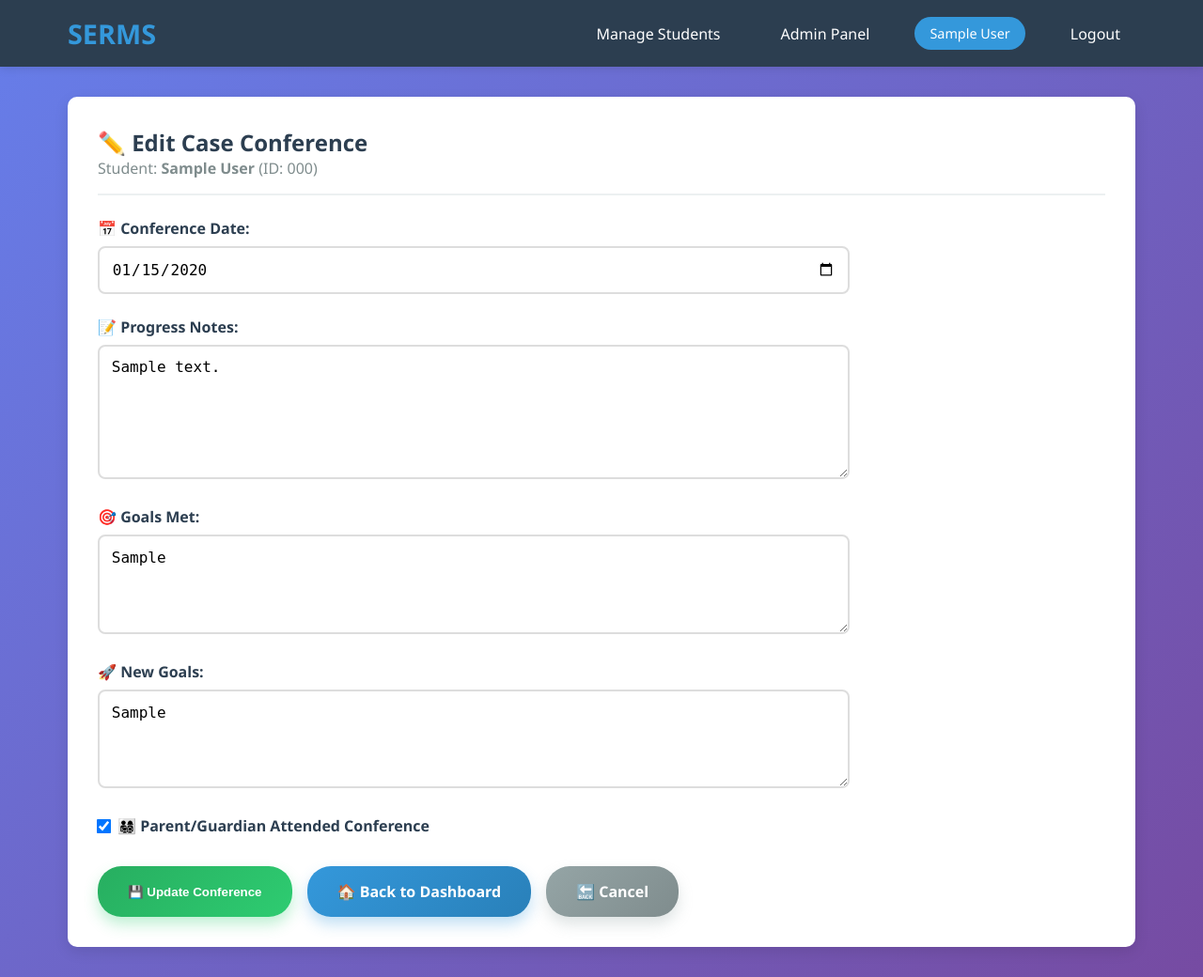
After one commit to astralflare-889/Special-Education-Record-Management-System-SERMS-, a Django app: page /conference/1/edit/ in a window 1280 px wide. The commit adds this page. Shown: the whole page at 94% size. Run offline with Django 4.2, Linux system fonts and the light colour scheme; a user stored in the database is signed in; tables that the repository leaves empty hold one stand-in row (values such as "Sample post").

Commit message:
Major updates: Fixed database schema, added case conference editing, improved navigation with dashboard buttons

```diff
--- a/SERMS/settings.py
+++ b/SERMS/settings.py
@@ -11,6 +11,7 @@ https://docs.djangoproject.com/en/4.2/ref/settings/
 """
 
 from pathlib import Path
+import os
 
 # Build paths inside the project like this: BASE_DIR / 'subdir'.
 BASE_DIR = Path(__file__).resolve().parent.parent
@@ -134,7 +135,7 @@ DEFAULT_AUTO_FIELD = 'django.db.models.BigAutoField'
 import os
 
 # Add your Vercel domain to ALLOWED_HOSTS
-ALLOWED_HOSTS = ['special-education-record-management.vercel.app', 'localhost', '127.0.0.1', '.vercel.app']
+ALLOWED_HOSTS = ['special-education-record-management.vercel.app', 'localhost', '127.0.0.1', '.vercel.app', 'testserver']
 
 # For production
-DEBUG = False
+DEBUG = True
--- a/student_records/templates/student_records/base.html
+++ b/student_records/templates/student_records/base.html
@@ -222,7 +222,7 @@
             <nav class="nav-menu">
                 {% if user.is_authenticated %}
                     {% if user.is_superuser %}
-                        <a href="{% url 'student_list' %}">Manage Students</a>
+                        <a href="{% url 'manage_students' %}">Manage Students</a>
                         <a href="/admin/">Admin Panel</a>
                     {% elif user.teacher %}
                         <a href="{% url 'teacher_dashboard' %}">My Students</a>
@@ -232,7 +232,7 @@
                     <div class="user-info">{{ user.first_name }} {{ user.last_name }}</div>
                     <a href="{% url 'logout' %}">Logout</a>
                 {% else %}
-                    <a href="{% url 'login' %}">Login</a>
+                    <a href="{% url 'home' %}">Login</a>
                 {% endif %}
             </nav>
         </div>
--- a/student_records/templates/student_records/create_conference.html
+++ b/student_records/templates/student_records/create_conference.html
@@ -51,6 +51,9 @@
             <button type="submit" class="btn btn-success" style="padding: 1rem 2rem;">
                 Create Conference Record
             </button>
+            <a href="{% url 'teacher_dashboard' %}" class="btn" style="background: #3498db; color: white; padding: 1rem 2rem;">
+                🏠 Back to Dashboard
+            </a>
             <a href="{% url 'student_detail' student.id %}" class="btn" style="background: #95a5a6; color: white; padding: 1rem 2rem;">
                 Cancel
             </a>
--- /dev/null
+++ b/student_records/templates/student_records/edit_conference.html
@@ -0,0 +1,112 @@
+{% extends 'student_records/base.html' %}
+
+{% block title %}Edit Case Conference - SERMS{% endblock %}
+
+{% block content %}
+<div class="card">
+    <div class="card-header">
+        <h1 class="card-title">✏️ Edit Case Conference</h1>
+        <p style="color: #7f8c8d;">Student: <strong>{{ conference.student.full_name }}</strong> (ID: {{ conference.student.admission_number }})</p>
+    </div>
+
+    <form method="post" style="max-width: 800px;">
+        {% csrf_token %}
+
+        <div class="form-group">
+            <label for="conference_date" style="color: #2c3e50; font-weight: 600;">📅 Conference Date:</label>
+            <input type="date"
+                   id="conference_date"
+                   name="conference_date"
+                   class="form-control"
+                   value="{{ conference.conference_date|date:'Y-m-d' }}"
+                   required
+                   style="border: 2px solid #ddd; border-radius: 8px; padding: 0.8rem;">
+        </div>
+
+        <div class="form-group">
+            <label for="progress_notes" style="color: #2c3e50; font-weight: 600;">📝 Progress Notes:</label>
+            <textarea id="progress_notes"
+                      name="progress_notes"
+                      class="form-control"
+                      rows="6"
+                      required
+                      placeholder="Document student's progress, achievements, and areas of improvement..."
+                      style="border: 2px solid #ddd; border-radius: 8px; padding: 0.8rem; resize: vertical;">{{ conference.progress_notes }}</textarea>
+        </div>
+
+        <div class="form-group">
+            <label for="goals_met" style="color: #2c3e50; font-weight: 600;">🎯 Goals Met:</label>
+            <textarea id="goals_met"
+                      name="goals_met"
+                      class="form-control"
+                      rows="4"
+                      required
+                      placeholder="List the goals that have been achieved..."
+                      style="border: 2px solid #ddd; border-radius: 8px; padding: 0.8rem; resize: vertical;">{{ conference.goals_met }}</textarea>
+        </div>
+
+        <div class="form-group">
+            <label for="new_goals" style="color: #2c3e50; font-weight: 600;">🚀 New Goals:</label>
+            <textarea id="new_goals"
+                      name="new_goals"
+                      class="form-control"
+                      rows="4"
+                      required
+                      placeholder="Set new goals for the student's continued development..."
+                      style="border: 2px solid #ddd; border-radius: 8px; padding: 0.8rem; resize: vertical;">{{ conference.new_goals }}</textarea>
+        </div>
+
+        <div class="form-group">
+            <label style="color: #2c3e50; font-weight: 600; display: flex; align-items: center; gap: 0.5rem;">
+                <input type="checkbox"
+                       name="parent_attended"
+                       {% if conference.parent_attended %}checked{% endif %}
+                       style="transform: scale(1.2);">
+                👨‍👩‍👧‍👦 Parent/Guardian Attended Conference
+            </label>
+        </div>
+
+        <div style="display: flex; gap: 1rem; margin-top: 2rem;">
+            <button type="submit"
+                    class="btn"
+                    style="background: linear-gradient(135deg, #27ae60, #2ecc71); color: white; padding: 1rem 2rem; border-radius: 25px; border: none; font-weight: 600; cursor: pointer; box-shadow: 0 8px 15px rgba(46,204,113,0.3); transition: all 0.3s ease;"
+                    onmouseover="this.style.transform='translateY(-2px)'; this.style.boxShadow='0 12px 20px rgba(46,204,113,0.4)'"
+                    onmouseout="this.style.transform='translateY(0)'; this.style.boxShadow='0 8px 15px rgba(46,204,113,0.3)'">
+                💾 Update Conference
+            </button>
+
+            <a href="{% url 'teacher_dashboard' %}"
+               class="btn"
+               style="background: linear-gradient(135deg, #3498db, #2980b9); color: white; padding: 1rem 2rem; border-radius: 25px; text-decoration: none; font-weight: 600; box-shadow: 0 8px 15px rgba(52,152,219,0.3); transition: all 0.3s ease;"
+               onmouseover="this.style.transform='translateY(-2px)'; this.style.boxShadow='0 12px 20px rgba(52,152,219,0.4)'"
+               onmouseout="this.style.transform='translateY(0)'; this.style.boxShadow='0 8px 15px rgba(52,152,219,0.3)'">
+                🏠 Back to Dashboard
+            </a>
+            <a href="{% url 'student_detail' conference.student.id %}"
+               class="btn"
+               style="background: linear-gradient(135deg, #95a5a6, #7f8c8d); color: white; padding: 1rem 2rem; border-radius: 25px; text-decoration: none; font-weight: 600; box-shadow: 0 8px 15px rgba(149,165,166,0.3); transition: all 0.3s ease;"
+               onmouseover="this.style.transform='translateY(-2px)'; this.style.boxShadow='0 12px 20px rgba(149,165,166,0.4)'"
+               onmouseout="this.style.transform='translateY(0)'; this.style.boxShadow='0 8px 15px rgba(149,165,166,0.3)'">
+                🔙 Cancel
+            </a>
+        </div>
+    </form>
+</div>
+
+<style>
+.form-control:focus {
+    border-color: #3498db !important;
+    box-shadow: 0 0 0 3px rgba(52, 152, 219, 0.1) !important;
+}
+
+.form-group {
+    margin-bottom: 1.5rem;
+}
+
+.form-group label {
+    display: block;
+    margin-bottom: 0.5rem;
+    font-size: 1rem;
+}
+</style>
+{% endblock %}
--- a/student_records/templates/student_records/student_report.html
+++ b/student_records/templates/student_records/student_report.html
@@ -114,6 +114,9 @@
 </div>
 
 <div style="text-align: center; margin-top: 2rem;">
+    <a href="{% url 'teacher_dashboard' %}" class="btn" style="background: #3498db; color: white; margin-right: 1rem;">
+        🏠 Back to Dashboard
+    </a>
     <a href="{% url 'student_detail' student.id %}" class="btn btn-primary" style="margin-right: 1rem;">
         ← Back to Student Details
     </a>
--- a/student_records/urls.py
+++ b/student_records/urls.py
@@ -27,6 +27,7 @@ urlpatterns = [
     # Student details and conferences
     path('student/<int:student_id>/', views.student_detail, name='student_detail'),
     path('student/<int:student_id>/conference/', views.create_conference, name='create_conference'),
+    path('conference/<int:conference_id>/edit/', views.edit_conference, name='edit_conference'),
 
     # Admin management
     path('admin/students/', views.manage_students, name='manage_students'),
--- a/student_records/views.py
+++ b/student_records/views.py
@@ -233,7 +233,7 @@ def add_student(request):
 
         student = Student.objects.create(
             full_name=request.POST['full_name'],
-            admission_number=request.POST['admission_number'],
+            admission_number=int(request.POST['admission_number']),
             age=request.POST['age'],
             grade=request.POST['grade'],
             parent_name=request.POST['parent_name'],
@@ -257,6 +257,7 @@ def edit_student(request, student_id):
 
     if request.method == 'POST':
         student.full_name = request.POST['full_name']
+        student.admission_number = int(request.POST['admission_number'])
         student.age = request.POST['age']
         student.grade = request.POST['grade']
         student.parent_name = request.POST['parent_name']
@@ -319,6 +320,29 @@ def create_conference(request, student_id):
         return redirect('student_detail', student_id=student.id)
     return render(request, 'student_records/create_conference.html', {'student': student})
 
+# Edit case conference for teachers
+@login_required
+@user_passes_test(is_teacher)
+def edit_conference(request, conference_id):
+    conference = get_object_or_404(CaseConference, id=conference_id)
+    teacher = request.user.teacher
+
+    if conference.teacher != teacher:
+        messages.error(request, 'You can only edit your own conferences')
+        return redirect('teacher_dashboard')
+
+    if request.method == 'POST':
+        conference.conference_date = request.POST['conference_date']
+        conference.progress_notes = request.POST['progress_notes']
+        conference.goals_met = request.POST['goals_met']
+        conference.new_goals = request.POST['new_goals']
+        conference.parent_attended = request.POST.get('parent_attended') == 'on'
+        conference.save()
+        messages.success(request, 'Case conference updated successfully!')
+        return redirect('student_detail', student_id=conference.student.id)
+
+    return render(request, 'student_records/edit_conference.html', {'conference': conference})
+
 # Report generation for teachers
 @login_required
 @user_passes_test(is_teacher)
@@ -355,7 +379,7 @@ def admin_add_student(request):
 
         student = Student.objects.create(
             full_name=request.POST['full_name'],
-            admission_number=request.POST['admission_number'],
+            admission_number=int(request.POST['admission_number']),
             age=request.POST['age'],
             grade=request.POST['grade'],
             parent_name=request.POST['parent_name'],
```
Also changed, not shown: student_records/templates/student_records/edit_student.html (+5 -3 lines), student_records/templates/student_records/student_detail.html (+11 -4 lines), student_records/migrations/0006_auto_20251024_0150.py (added).
